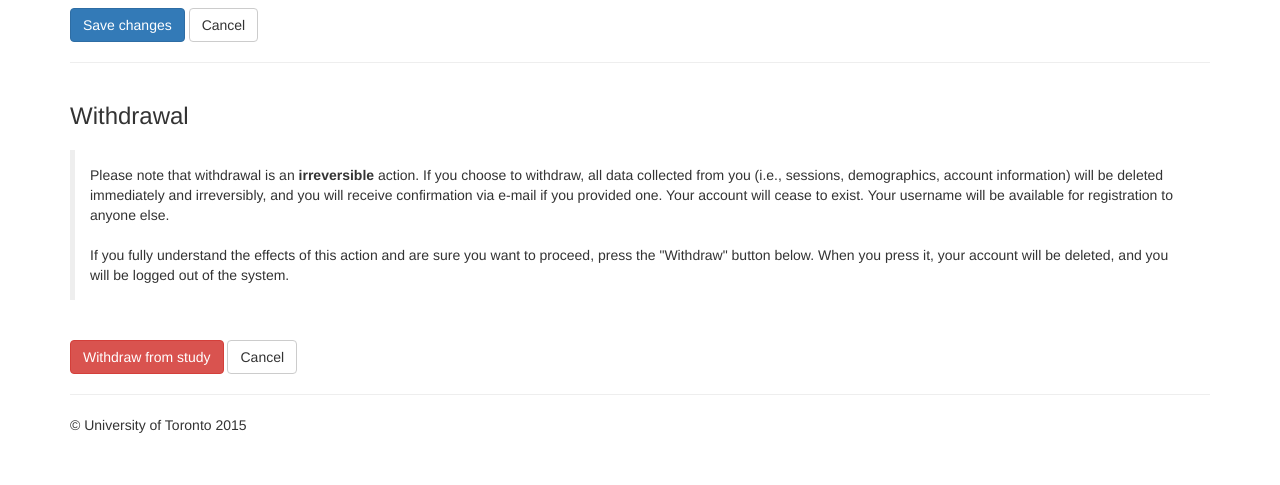
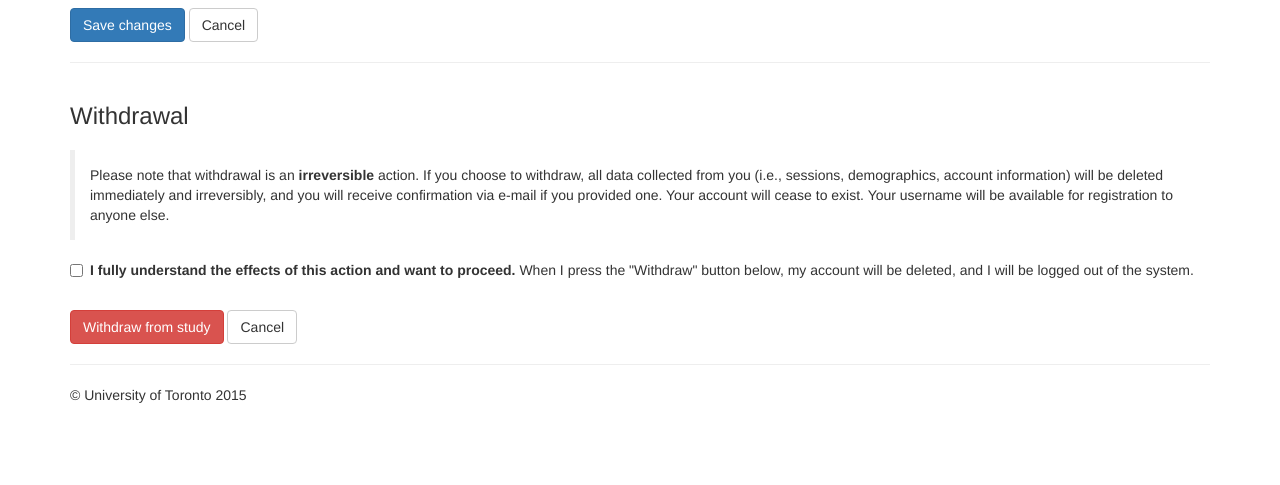
Before and after one commit to SPOClab-ca/talk2me_interface, a Django app: template templates/datacollector/account.html in a window 1280 px wide. Shown: the part 584-1069 px from the top of the page. After the commit the page ends 987 px from the top, so only its background shows below. Run offline with Django 3.2, Linux system fonts and the light colour scheme; the template is opened without the code that fills it, so the values that code supplies are empty; some libraries are stand-ins or nearby versions.

Commit message:
Implemented withdrawal from study (user deletion on server side)

```diff
--- a/templates/datacollector/account.html
+++ b/templates/datacollector/account.html
@@ -73,9 +73,11 @@
 
     <p>
     <div class="bs-callout bs-callout-default">
-    Please note that withdrawal is an <strong>irreversible</strong> action. If you choose to withdraw, all data collected from you (i.e., sessions, demographics, account information) will be deleted immediately and irreversibly, and you will receive confirmation via e-mail if you provided one. Your account will cease to exist. Your username will be available for registration to anyone else.<br /><br />
+    Please note that withdrawal is an <strong>irreversible</strong> action. If you choose to withdraw, all data collected from you (i.e., sessions, demographics, account information) will be deleted immediately and irreversibly, and you will receive confirmation via e-mail if you provided one. Your account will cease to exist. Your username will be available for registration to anyone else.
+    </div>
 
-    If you fully understand the effects of this action and are sure you want to proceed, press the "Withdraw" button below. When you press it, your account will be deleted, and you will be logged out of the system.
+    <div class="checkbox">
+        <label><input type="checkbox" id="withdraw_confirm" name="withdraw_confirm" /><strong>I fully understand the effects of this action and want to proceed.</strong> When I press the "Withdraw" button below, my account will be deleted, and I will be logged out of the system.</label>
     </div>
     <br />
 
```
Also changed, not shown: datacollector/views.py (+9 -1 lines), datacollector/static/js/custom.js (line endings or trailing spaces).
